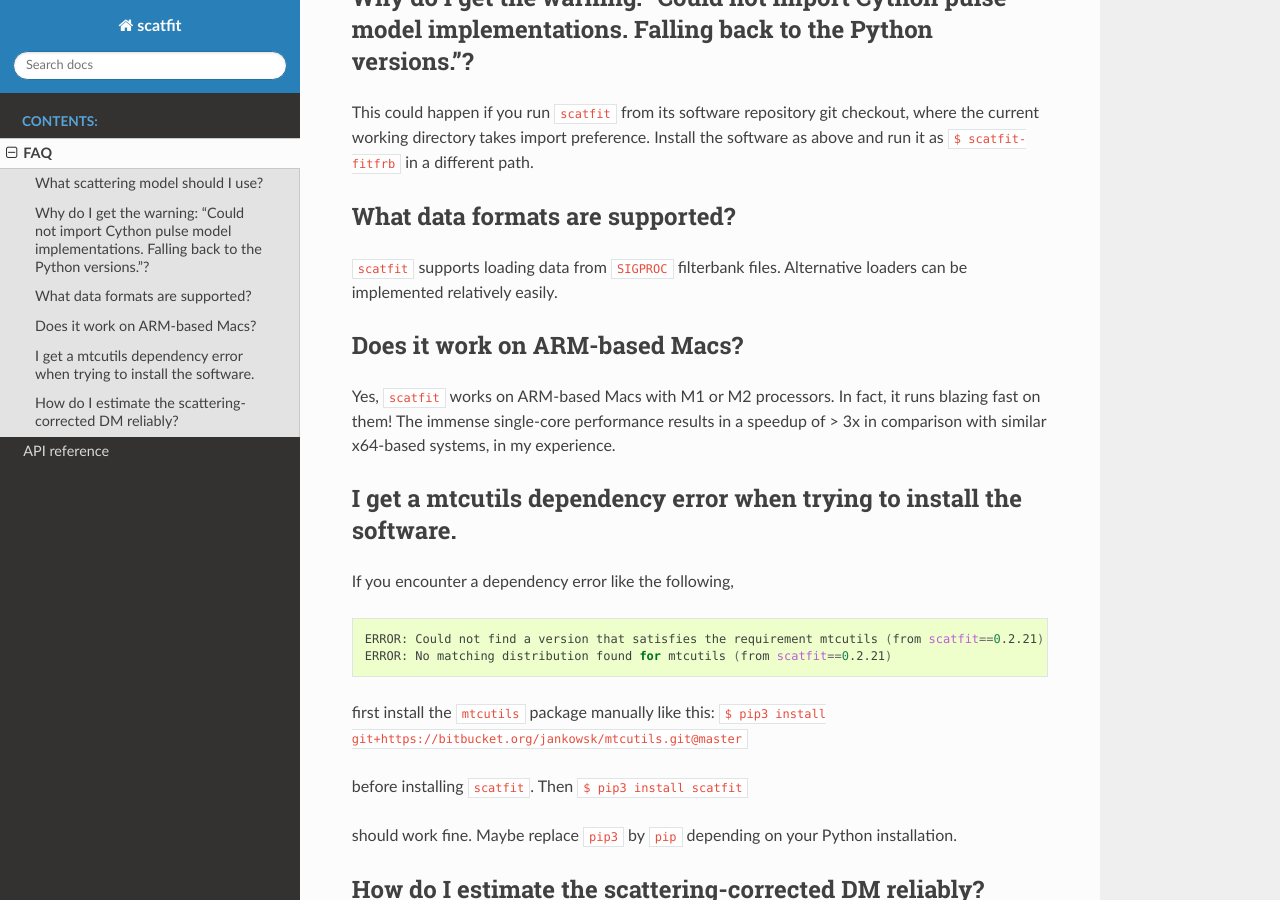
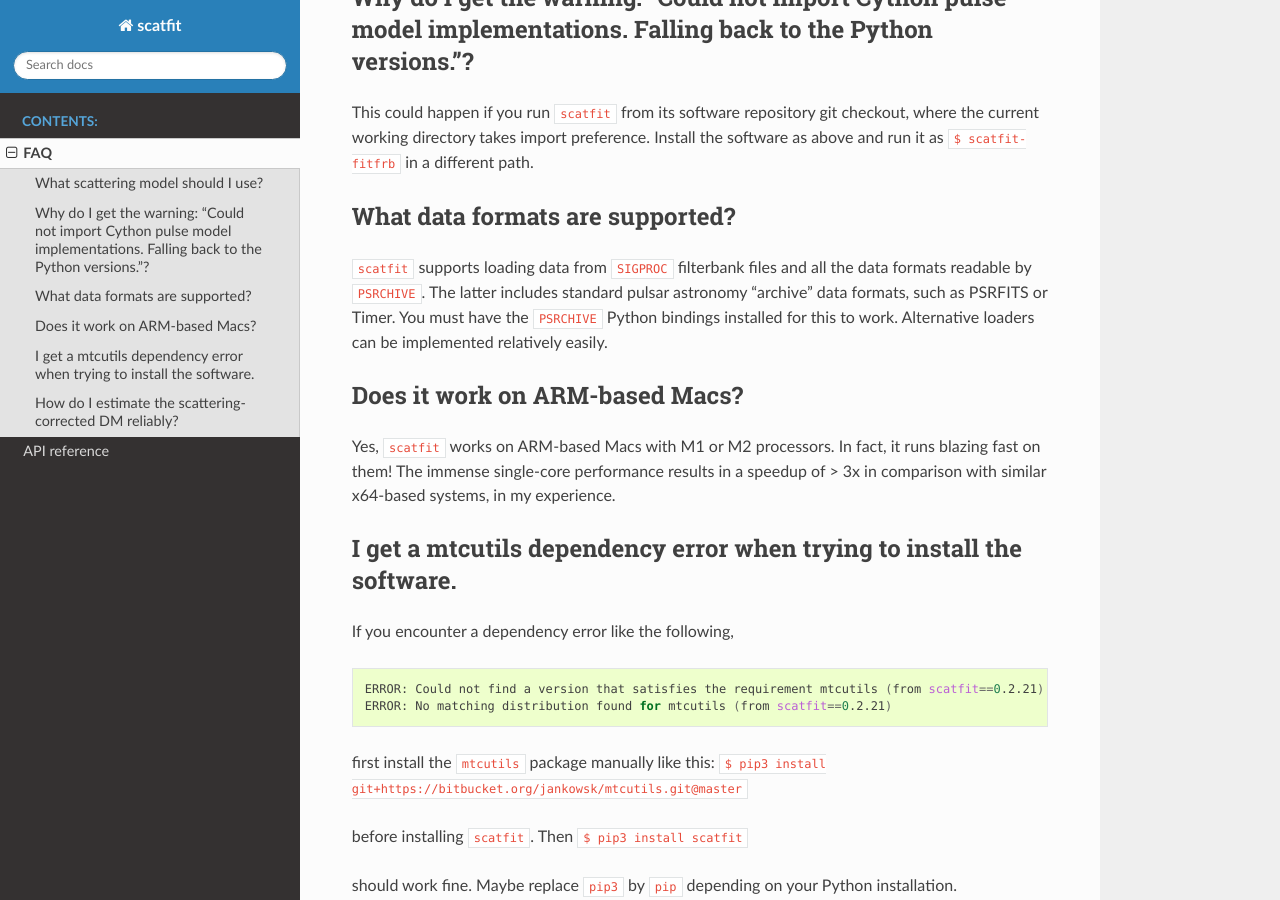
Before and after one commit to fjankowsk/scatfit, a Sphinx documentation site: the page built from docs/FAQ.md, in a window 1280 px wide and 900 px high, scrolled down 381 px. Built offline with Sphinx 7.4.7 and the Read the Docs theme 3.1.0, drawn with Linux system fonts in a browser that asks for light colours.

Commit message:
Mention the data formats supported by PSRCHIVE.

```diff
--- a/docs/FAQ.md
+++ b/docs/FAQ.md
@@ -10,7 +10,7 @@ This could happen if you run `scatfit` from its software repository git checkout
 
 ## What data formats are supported? ##
 
-`scatfit` supports loading data from `SIGPROC` filterbank files. Alternative loaders can be implemented relatively easily.
+`scatfit` supports loading data from `SIGPROC` filterbank files and all the data formats readable by `PSRCHIVE`. The latter includes standard pulsar astronomy "archive" data formats, such as PSRFITS or Timer. You must have the `PSRCHIVE` Python bindings installed for this to work. Alternative loaders can be implemented relatively easily.
 
 ## Does it work on ARM-based Macs? ##
 
```
